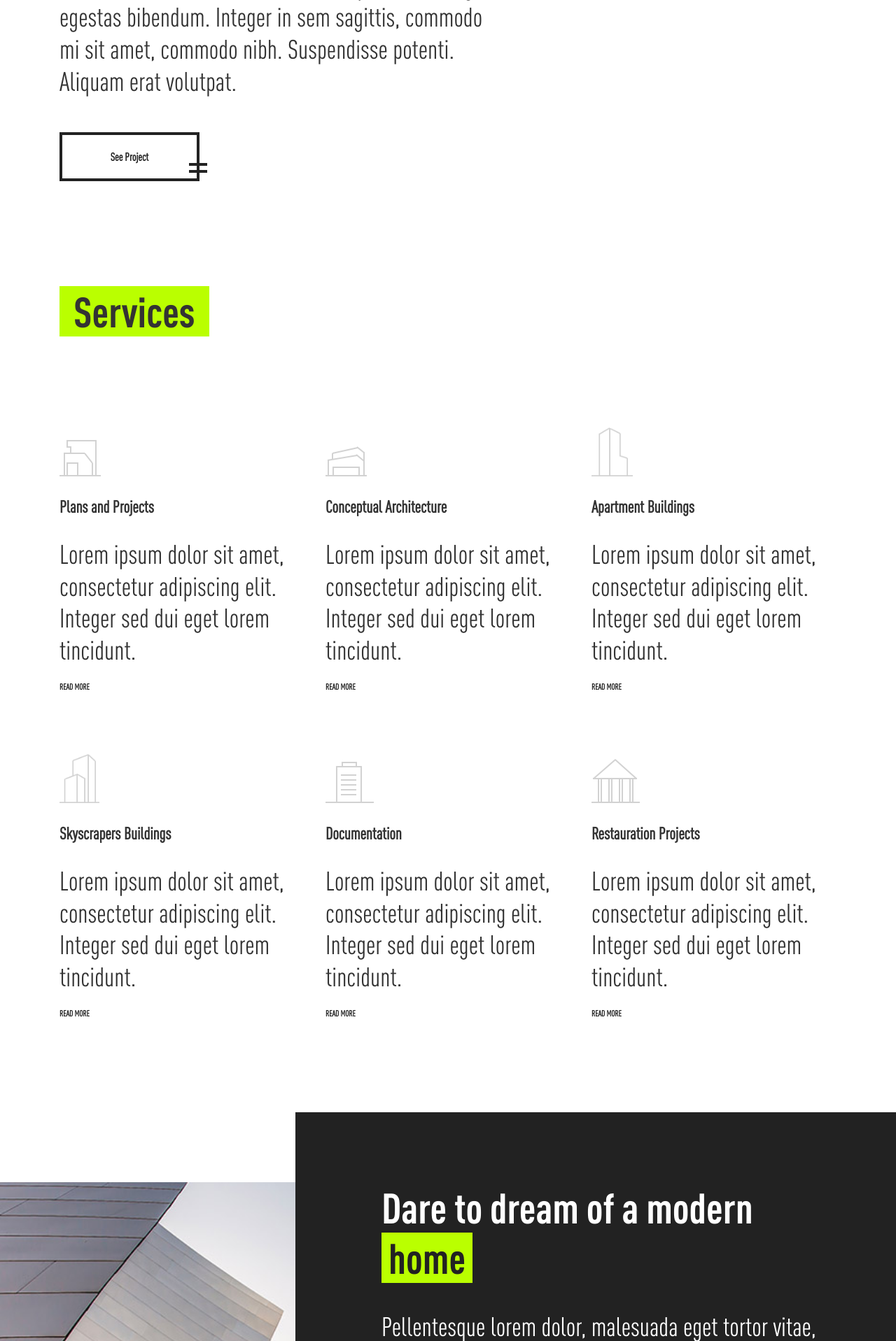
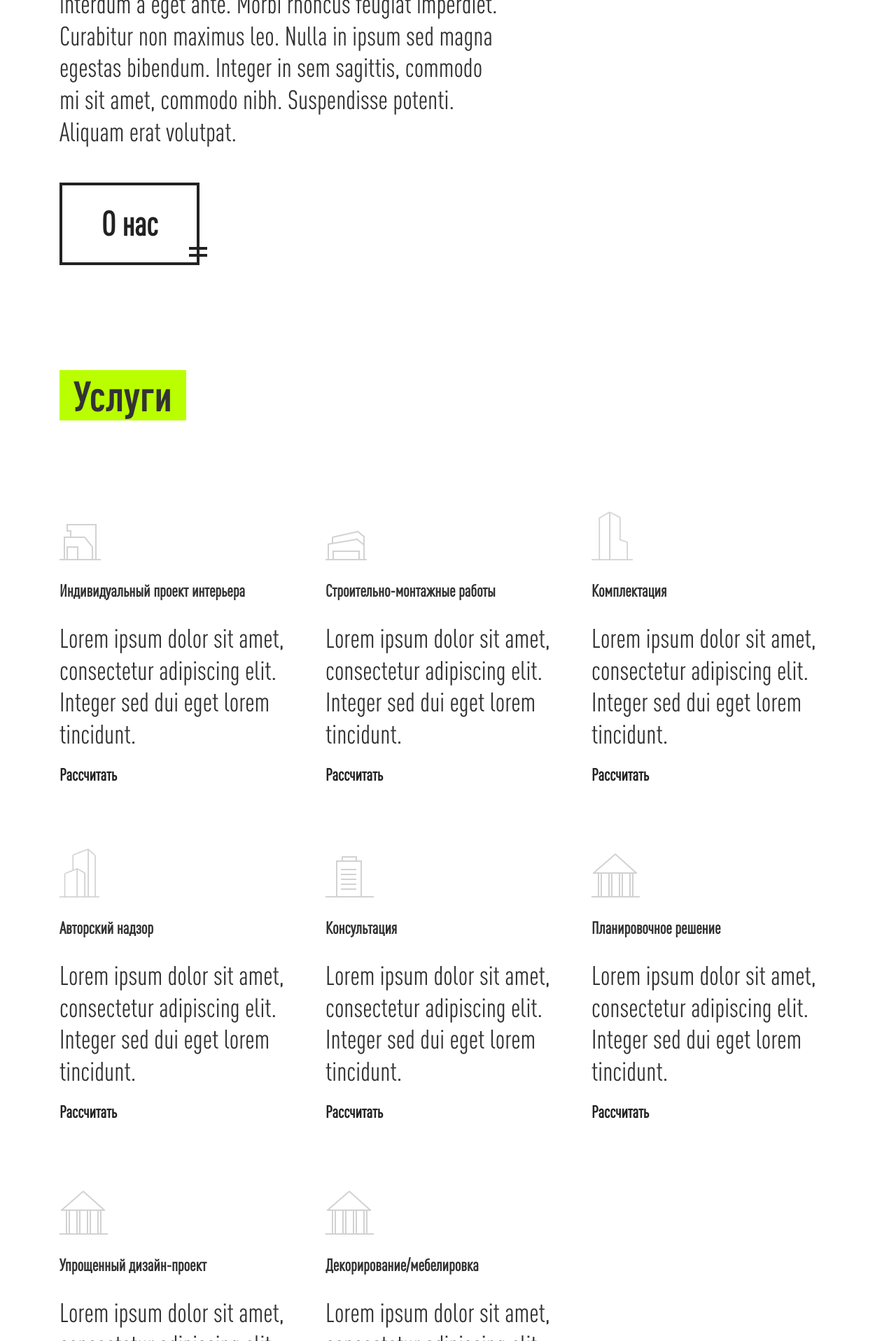
Before and after one commit to vkurlenko/metadesign, a Symfony app: template templates/index.html.twig in a window 1280 px wide. Shown: the part 1652-3569 px from the top of the page at 70% size. Run offline with Twig, Linux system fonts and the light colour scheme; the template is opened without the code that fills it, so the values that code supplies are empty; some libraries are stand-ins or nearby versions.

Commit message:
Доработка главной страницы

```diff
--- a/public/css/style.css
+++ b/public/css/style.css
@@ -115,6 +115,12 @@ ol {
 	padding: 0 10px;
 	color: #222222;
 	display: inline-block;
+}
+
+.sp-title span a {
+	color: #000;
+	text-transform: uppercase;
+	font-size: 2rem;
 }
 
 .pt100 {
@@ -222,6 +228,7 @@ ol {
 	background-color: transparent;
 	margin-right: 15px;
 	z-index: 1;
+	font-size: 3rem;
 }
 
 .site-btn:after,
@@ -750,7 +757,7 @@ ol {
 }
 
 .service-box .readmore {
-	font-size: 12px;
+	font-size: 1.5rem;
 	font-weight: 700;
 	color: #222222;
 	display: inline-block;
--- a/templates/index.html.twig
+++ b/templates/index.html.twig
@@ -23,7 +23,7 @@
             <div class="slide-inner">
                 <div class="slide-content">
                     <h2 class="slogan">Изменяя <br>пространство, <br> меняем ваш мир</h2>
-                    <a href="portfolio.html" class="site-btn sb-light">Портфолио</a>
+                    <a href="/portfolio" class="site-btn sb-light">Портфолио</a>
                 </div>
             </div>
         </div>
@@ -47,9 +47,15 @@
     <div class="container">
         <div class="row">
             <div class="col-lg-7 intro-text mb-5 mb-lg-0">
-                <h2 class="sp-title">We are a creative Architecture<span>Studio</span></h2>
+                <h2 class="sp-title">
+                    <span style="text-decoration: underline; background: none">MetaDesign</span>
+                    <br>
+                    Архитектурное<span>бюро</span>
+                    <br>
+                    полного цикла
+                </h2>
                 <p>Какое-то небольшое описание. Pellentesque lorem dolor, malesuada eget tortor vitae, tristique lacinia lectus. Pellentesque sed accumsan risus, id aliquam nulla. Integer lorem risus, feugiat at mauris malesuada, accumsan pellentesque ipsum. Nunc dapibus, libero ut pulvinar accumsan, tortor nisl iaculis ligula. Curabitur finibus dolor vel lectus pretium interdum a eget ante. Morbi rhoncus feugiat imperdiet. Curabitur non maximus leo. Nulla in ipsum sed magna egestas bibendum. Integer in sem sagittis, commodo mi sit amet, commodo nibh. Suspendisse potenti. Aliquam erat volutpat. </p>
-                <a href="#" class="site-btn sb-dark">See Project</a>
+                <a href="/about" class="site-btn sb-dark">О нас</a>
             </div>
             <div class="col-lg-5 pt-4">
                 <img src="img/intro.png" alt="">
@@ -64,7 +70,7 @@
 <section class="service-section spad">
     <div class="container">
         <div class="section-title">
-            <h2>Services</h2>
+            <h2>Услуги</h2>
         </div>
         <div class="row">
             <div class="col-lg-4 col-md-6">
@@ -74,9 +80,9 @@
                             <img src="img/icon/dark/1.png" alt="">
                         </div>
                     </div>
-                    <h3>Plans and Projects</h3>
+                    <h3>Индивидуальный проект интерьера</h3>
                     <p>Lorem ipsum dolor sit amet, consectetur adipiscing elit. Integer sed dui eget lorem tincidunt.</p>
-                    <a href="#" class="readmore">READ MORE</a>
+                    <a href="#" class="readmore">Рассчитать</a>
                 </div>
             </div>
             <div class="col-lg-4 col-md-6">
@@ -86,9 +92,9 @@
                             <img src="img/icon/dark/2.png" alt="">
                         </div>
                     </div>
-                    <h3>Conceptual Architecture</h3>
+                    <h3>Строительно-монтажные работы</h3>
                     <p>Lorem ipsum dolor sit amet, consectetur adipiscing elit. Integer sed dui eget lorem tincidunt.</p>
-                    <a href="#" class="readmore">READ MORE</a>
+                    <a href="#" class="readmore">Рассчитать</a>
                 </div>
             </div>
             <div class="col-lg-4 col-md-6">
@@ -98,9 +104,9 @@
                             <img src="img/icon/dark/3.png" alt="">
                         </div>
                     </div>
-                    <h3>Apartment Buildings</h3>
+                    <h3>Комплектация</h3>
                     <p>Lorem ipsum dolor sit amet, consectetur adipiscing elit. Integer sed dui eget lorem tincidunt.</p>
-                    <a href="#" class="readmore">READ MORE</a>
+                    <a href="#" class="readmore">Рассчитать</a>
                 </div>
             </div>
             <div class="col-lg-4 col-md-6">
@@ -110,9 +116,9 @@
                             <img src="img/icon/dark/4.png" alt="">
                         </div>
                     </div>
-                    <h3>Skyscrapers Buildings</h3>
+                    <h3>Авторский надзор</h3>
                     <p>Lorem ipsum dolor sit amet, consectetur adipiscing elit. Integer sed dui eget lorem tincidunt.</p>
-                    <a href="#" class="readmore">READ MORE</a>
+                    <a href="#" class="readmore">Рассчитать</a>
                 </div>
             </div>
             <div class="col-lg-4 col-md-6">
@@ -122,9 +128,9 @@
                             <img src="img/icon/dark/5.png" alt="">
                         </div>
                     </div>
-                    <h3>Documentation</h3>
+                    <h3>Консультация</h3>
                     <p>Lorem ipsum dolor sit amet, consectetur adipiscing elit. Integer sed dui eget lorem tincidunt.</p>
-                    <a href="#" class="readmore">READ MORE</a>
+                    <a href="#" class="readmore">Рассчитать</a>
                 </div>
             </div>
             <div class="col-lg-4 col-md-6">
@@ -134,9 +140,33 @@
                             <img src="img/icon/dark/6.png" alt="">
                         </div>
                     </div>
-                    <h3>Restauration Projects</h3>
+                    <h3>Планировочное решение</h3>
                     <p>Lorem ipsum dolor sit amet, consectetur adipiscing elit. Integer sed dui eget lorem tincidunt.</p>
-                    <a href="#" class="readmore">READ MORE</a>
+                    <a href="#" class="readmore">Рассчитать</a>
+                </div>
+            </div>
+            <div class="col-lg-4 col-md-6">
+                <div class="service-box">
+                    <div class="sb-icon">
+                        <div class="sb-img-icon">
+                            <img src="img/icon/dark/6.png" alt="">
+                        </div>
+                    </div>
+                    <h3>Упрощенный дизайн-проект</h3>
+                    <p>Lorem ipsum dolor sit amet, consectetur adipiscing elit. Integer sed dui eget lorem tincidunt.</p>
+                    <a href="#" class="readmore">Рассчитать</a>
+                </div>
+            </div>
+            <div class="col-lg-4 col-md-6">
+                <div class="service-box">
+                    <div class="sb-icon">
+                        <div class="sb-img-icon">
+                            <img src="img/icon/dark/6.png" alt="">
+                        </div>
+                    </div>
+                    <h3>Декорирование/мебелировка</h3>
+                    <p>Lorem ipsum dolor sit amet, consectetur adipiscing elit. Integer sed dui eget lorem tincidunt.</p>
+                    <a href="#" class="readmore">Рассчитать</a>
                 </div>
             </div>
         </div>
@@ -152,7 +182,13 @@
     <div class="container">
         <div class="row">
             <div class="col-lg-7 pl-lg-0 offset-lg-5 cta-content">
-                <h2 class="sp-title">Dare to dream of a modern <span>home</span></h2>
+                <h2 class="sp-title">
+                    Ремонт под ключ
+                    <br>
+                    <span>
+                        <a href="#" class="readmore">Рассчитать</a>
+                    </span>
+                </h2>
                 <p>Pellentesque lorem dolor, malesuada eget tortor vitae, tristique lacinia lectus. Pellentesque sed accumsan risus, id aliquam nulla. Integer lorem risus, feugiat at mauris malesuada, accumsan pellentesque ipsum. Nunc dapibus, libero ut pulvinar accumsan, tortor nisl iaculis ligula. Curabitur finibus dolor vel lectus pretium interdum a eget ante. </p>
                 <div class="cta-icons">
                     <div class="cta-img-icon">
@@ -176,30 +212,30 @@
 <section class="milestones-section spad">
     <div class="container">
         <div class="row">
-            <div class="col-lg-3 col-md-6">
-                <div class="milestone">
-                    <h2>14</h2>
-                    <p>Years <br>of <br>Experience</p>
-                </div>
-            </div>
-            <div class="col-lg-3 col-md-6">
-                <div class="milestone">
-                    <h2>237</h2>
-                    <p>Projects <br>Taken</p>
-                </div>
-            </div>
-            <div class="col-lg-3 col-md-6">
-                <div class="milestone">
-                    <h2>11k</h2>
-                    <p>Twitter <br>Followers</p>
-                </div>
-            </div>
-            <div class="col-lg-3 col-md-6">
-                <div class="milestone">
-                    <h2>12</h2>
-                    <p>Awards <br>Won</p>
-                </div>
-            </div>
+{#            <div class="col-lg-3 col-md-6">#}
+{#                <div class="milestone">#}
+{#                    <h2>14</h2>#}
+{#                    <p>Years <br>of <br>Experience</p>#}
+{#                </div>#}
+{#            </div>#}
+{#            <div class="col-lg-3 col-md-6">#}
+{#                <div class="milestone">#}
+{#                    <h2>237</h2>#}
+{#                    <p>Projects <br>Taken</p>#}
+{#                </div>#}
+{#            </div>#}
+{#            <div class="col-lg-3 col-md-6">#}
+{#                <div class="milestone">#}
+{#                    <h2>11k</h2>#}
+{#                    <p>Twitter <br>Followers</p>#}
+{#                </div>#}
+{#            </div>#}
+{#            <div class="col-lg-3 col-md-6">#}
+{#                <div class="milestone">#}
+{#                    <h2>12</h2>#}
+{#                    <p>Awards <br>Won</p>#}
+{#                </div>#}
+{#            </div>#}
         </div>
     </div>
 </section>
@@ -212,15 +248,16 @@
         <div class="row">
             <div class="col-lg-3">
                 <div class="section-title">
-                    <h1>Projects</h1>
+                    <h1>Проекты</h1>
                 </div>
             </div>
             <div class="col-lg-9">
                 <ul class="projects-filter-nav">
-                    <li class="btn-filter" data-filter="*">All</li>
-                    <li class="btn-filter" data-filter=".rest">Restaurations</li>
-                    <li class="btn-filter" data-filter=".build">Buildings</li>
-                    <li class="btn-filter" data-filter=".apart">Apartments</li>
+                    <li class="btn-filter" data-filter="*">Портфолио</li>
+                    <li class="btn-filter" data-filter=".rest">Проект</li>
+                    <li class="btn-filter" data-filter=".build">Зоны</li>
+                    <li class="btn-filter" data-filter=".apart">Чертежи</li>
+                    <li class="btn-filter" data-filter=".apart">Стройка</li>
                 </ul>
             </div>
         </div>
@@ -269,33 +306,33 @@
 <!-- Clients section start -->
 <div class="client-section spad">
     <div class="container">
-        <div id="client-carousel" class="client-slider">
-            <div class="single-brand">
-                <a href="#">
-                    <img src="img/clients/1.png" alt="">
-                </a>
-            </div>
-            <div class="single-brand">
-                <a href="#">
-                    <img src="img/clients/2.png" alt="">
-                </a>
-            </div>
-            <div class="single-brand">
-                <a href="#">
-                    <img src="img/clients/3.png" alt="">
-                </a>
-            </div>
-            <div class="single-brand">
-                <a href="#">
-                    <img src="img/clients/4.png" alt="">
-                </a>
-            </div>
-            <div class="single-brand">
-                <a href="#">
-                    <img src="img/clients/5.png" alt="">
-                </a>
-            </div>
-        </div>
+{#        <div id="client-carousel" class="client-slider">#}
+{#            <div class="single-brand">#}
+{#                <a href="#">#}
+{#                    <img src="img/clients/1.png" alt="">#}
+{#                </a>#}
+{#            </div>#}
+{#            <div class="single-brand">#}
+{#                <a href="#">#}
+{#                    <img src="img/clients/2.png" alt="">#}
+{#                </a>#}
+{#            </div>#}
+{#            <div class="single-brand">#}
+{#                <a href="#">#}
+{#                    <img src="img/clients/3.png" alt="">#}
+{#                </a>#}
+{#            </div>#}
+{#            <div class="single-brand">#}
+{#                <a href="#">#}
+{#                    <img src="img/clients/4.png" alt="">#}
+{#                </a>#}
+{#            </div>#}
+{#            <div class="single-brand">#}
+{#                <a href="#">#}
+{#                    <img src="img/clients/5.png" alt="">#}
+{#                </a>#}
+{#            </div>#}
+{#        </div>#}
     </div>
 </div>
 <!-- Clients section end -->
--- a/templates/main.html.twig
+++ b/templates/main.html.twig
@@ -16,6 +16,7 @@
     <link rel="stylesheet" href="{{ asset('css/bootstrap.min.css') }}"/>
     <link rel="stylesheet" href="{{ asset('css/font-awesome.min.css') }}"/>
     <link rel="stylesheet" href="{{ asset('css/animate.css') }}"/>
+    <link rel="stylesheet" href="{{ asset('css/magnific-popup.css') }}"/>
     <link rel="stylesheet" href="{{ asset('css/owl.carousel.css') }}"/>
     <link rel="stylesheet" href="{{ asset('css/style.css') }}"/>
 
```
